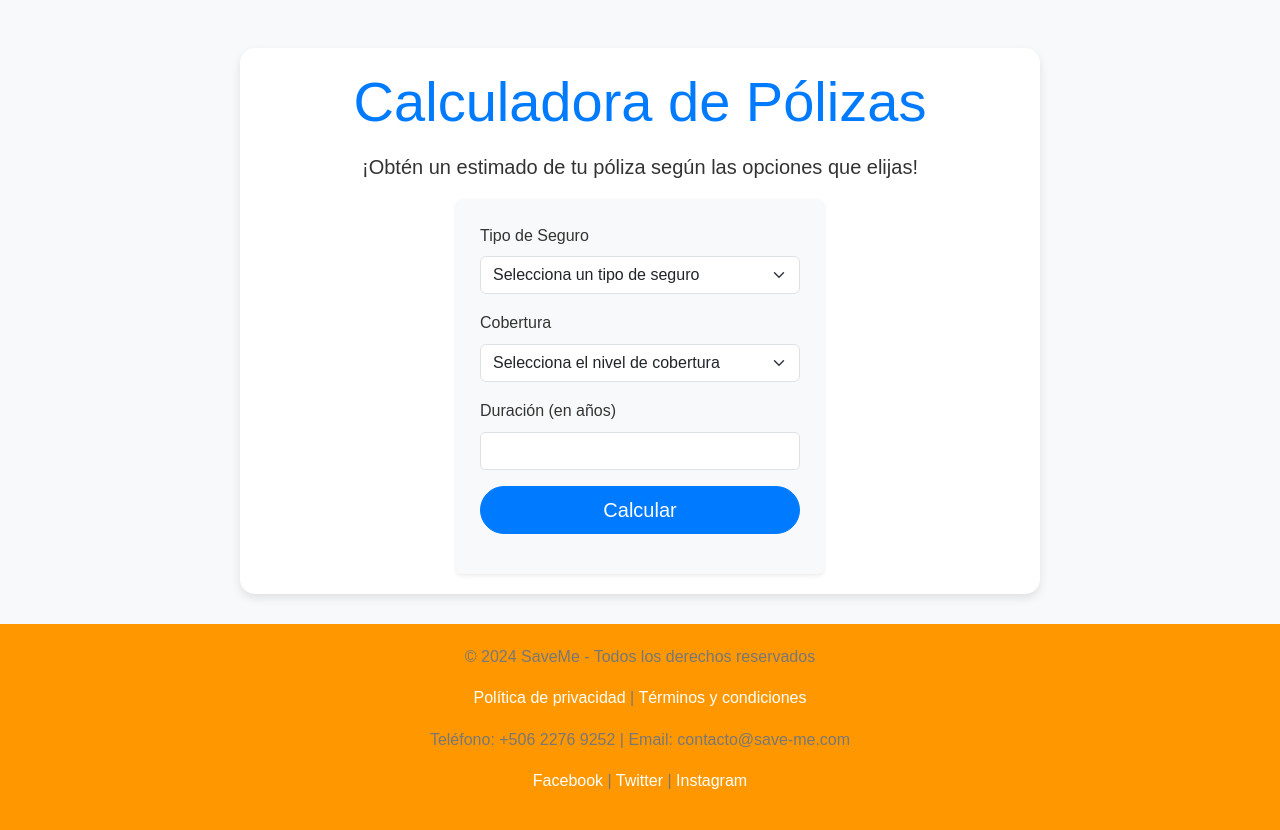
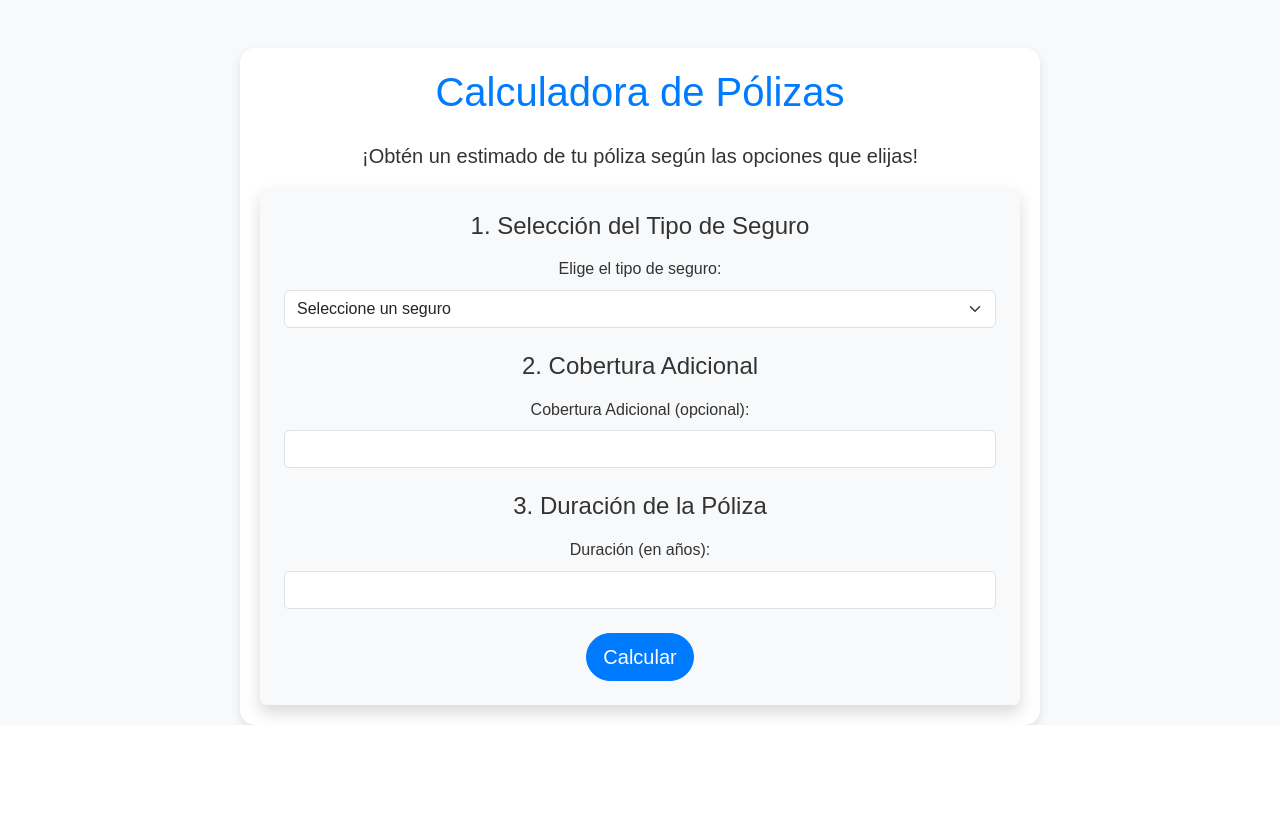
Before and after one commit to DaniEspinoza05/ProyectoSeguros, a PHP site: page /calculadora.php in a window 1280 px wide. Shown: the part 96-926 px from the top of the page. After the commit the page ends 821 px from the top, so only its background shows below. Run offline with PHP 8.4, Linux system fonts and the light colour scheme; data that the repository does not hold is empty.

Commit message:
Mejora en la Calculadora de Seguros
Se mejoró la calculadora de seguros, la cual usa la base de datos y compara la prima y los costes de cada póliza.

```diff
--- a/calculadora.php
+++ b/calculadora.php
@@ -1,6 +1,17 @@
 <?php
 session_start();
 include('navbar.php');
+include('db_connection.php'); // Conexión a la base de datos
+
+// Consulta para obtener los seguros disponibles
+$query = "SELECT id, nombre, tipo FROM seguros WHERE fecha_disponible_desde <= CURDATE() AND fecha_disponible_hasta >= CURDATE()";
+$result = $conn->query($query);
+$seguros = [];
+if ($result && $result->num_rows > 0) {
+    while ($row = $result->fetch_assoc()) {
+        $seguros[] = $row; // Guardamos cada seguro en un array
+    }
+}
 ?>
 
 <!DOCTYPE html>
@@ -9,101 +20,95 @@ include('navbar.php');
     <meta charset="UTF-8">
     <meta name="viewport" content="width=device-width, initial-scale=1.0">
     <title>Calculadora de Pólizas - SaveMe</title>
-
-    <!-- Incluir Bootstrap y tu archivo CSS común -->
-    <link href="https://cdn.jsdelivr.net/npm/bootstrap@5.3.0-alpha1/dist/css/bootstrap.min.css" rel="stylesheet">
+    <!-- Bootstrap CSS -->
+    <link href="https://cdn.jsdelivr.net/npm/bootstrap@5.3.0-alpha3/dist/css/bootstrap.min.css" rel="stylesheet">
     <link href="css/index.css" rel="stylesheet">
 </head>
 <body>
-    <main class="container mt-5">
-        <!-- Título y descripción -->
-        <div class="text-center">
-            <h1 class="display-4 mb-3">Calculadora de Pólizas</h1>
-            <p class="lead">¡Obtén un estimado de tu póliza según las opciones que elijas!</p>
-        </div>
+    <div class="container mt-5">
+        <h1 class="text-center mb-4">Calculadora de Pólizas</h1>
+        <p class="text-center lead">¡Obtén un estimado de tu póliza según las opciones que elijas!</p>
 
         <!-- Formulario de la calculadora -->
-        <div class="row justify-content-center">
-            <div class="col-md-6">
-                <form id="calculadoraForm" method="POST" action="calculadora.php" class="bg-light p-4 rounded shadow-sm">
-                    <div class="mb-3">
-                        <label for="tipoSeguro" class="form-label">Tipo de Seguro</label>
-                        <select class="form-select" id="tipoSeguro" name="tipoSeguro" required>
-                            <option value="">Selecciona un tipo de seguro</option>
-                            <option value="salud">Seguro de Salud</option>
-                            <option value="vida">Seguro de Vida</option>
-                            <option value="auto">Seguro de Automóvil</option>
+        <form action="" method="POST" class="shadow p-4 rounded" style="background-color: #f8f9fa;">
+            <!-- Selección de Seguro -->
+            <section class="mb-4">
+                <h2 class="h4 mb-3">1. Selección del Tipo de Seguro</h2>
+                <div class="form-group mb-3">
+                    <label for="tipo_seguro" class="form-label">Elige el tipo de seguro:</label>
+                    <select id="tipo_seguro" name="tipo_seguro" class="form-select" required>
+                        <option value="" disabled selected>Seleccione un seguro</option>
+                        <?php foreach ($seguros as $seguro): ?>
+                            <option value="<?= htmlspecialchars($seguro['id']) ?>">
+                                <?= htmlspecialchars($seguro['nombre'] . " - " . $seguro['tipo']) ?>
+                            </option>
+                        <?php endforeach; ?>
                     </select>
                 </div>
+            </section>
 
-                    <div class="mb-3">
-                        <label for="cobertura" class="form-label">Cobertura</label>
-                        <select class="form-select" id="cobertura" name="cobertura" required>
-                            <option value="">Selecciona el nivel de cobertura</option>
-                            <option value="basico">Básico</option>
-                            <option value="medio">Medio</option>
-                            <option value="alto">Alto</option>
-                        </select>
+            <!-- Cobertura Adicional -->
+            <section class="mb-4">
+                <h2 class="h4 mb-3">2. Cobertura Adicional</h2>
+                <div class="form-group mb-3">
+                    <label for="cobertura" class="form-label">Cobertura Adicional (opcional):</label>
+                    <input type="text" class="form-control" id="cobertura" name="cobertura">
                 </div>
+            </section>
 
-                    <div class="mb-3">
-                        <label for="duracion" class="form-label">Duración (en años)</label>
-                        <input type="number" class="form-control" id="duracion" name="duracion" required min="1" max="10">
+            <!-- Duración -->
+            <section class="mb-4">
+                <h2 class="h4 mb-3">3. Duración de la Póliza</h2>
+                <div class="form-group mb-3">
+                    <label for="duracion" class="form-label">Duración (en años):</label>
+                    <input type="number" class="form-control" id="duracion" name="duracion" min="1" max="10" required>
                 </div>
+            </section>
 
-                    <div class="mb-3 text-center">
-                        <button type="submit" class="btn btn-primary btn-lg w-100">Calcular</button>
+            <!-- Botón de envío -->
+            <div class="text-center">
+                <button type="submit" class="btn btn-primary btn-lg">Calcular</button>
             </div>
         </form>
-            </div>
-        </div>
 
-        <!-- Resultados de la calculadora -->
-        <?php if ($_SERVER['REQUEST_METHOD'] == 'POST'): ?>
         <?php
-                // Recoger los datos del formulario
-                $tipoSeguro = $_POST['tipoSeguro'];
+        // Calcular el precio cuando se envía el formulario
+        if ($_SERVER['REQUEST_METHOD'] == 'POST' && isset($_POST['tipo_seguro'], $_POST['duracion'])) {
+            $tipoSeguroId = $_POST['tipo_seguro'];
             $cobertura = $_POST['cobertura'];
             $duracion = $_POST['duracion'];
 
-                // Establecer tarifas base para cada tipo de seguro
-                $tarifas = [
-                    'salud' => 150,
-                    'vida' => 200,
-                    'auto' => 120
-                ];
+            // Obtener los datos del seguro seleccionado desde la base de datos
+            $query = $conn->query("SELECT * FROM seguros WHERE id = $tipoSeguroId");
+            $seguro = $query->fetch_assoc();
 
-                // Modificadores de cobertura
-                $coberturaMultiplicadores = [
-                    'basico' => 1.0,
-                    'medio' => 1.2,
-                    'alto' => 1.5
-                ];
+            if ($seguro) {
+                // Calcular el precio total basado en la prima mensual y la duración
+                $primaMensual = $seguro['prima_mensual'];
+                $precioFinal = $primaMensual * 12 * $duracion; // Total por la duración en años (12 meses por año)
 
-                // Calcular el precio base según el tipo de seguro
-                $precioBase = $tarifas[$tipoSeguro];
-
-                // Aplicar el multiplicador de cobertura
-                $precioCobertura = $precioBase * $coberturaMultiplicadores[$cobertura];
-
-                // Calcular el precio final (dependiendo de la duración)
-                $precioFinal = $precioCobertura * $duracion;
+                // Si hay cobertura adicional, sumar un valor simbólico (por ejemplo, $50 extra por cobertura adicional)
+                if (!empty($cobertura)) {
+                    $precioFinal += 50; // Esto puede ajustarse
+                }
         ?>
-
+            <!-- Mostrar los resultados -->
             <div class="alert alert-success mt-4">
                 <h4 class="alert-heading">Resultado Estimado</h4>
-                <p><strong>Tipo de Seguro:</strong> <?= ucfirst($tipoSeguro) ?></p>
-                <p><strong>Cobertura:</strong> <?= ucfirst($cobertura) ?></p>
+                <p><strong>Seguro Seleccionado:</strong> <?= htmlspecialchars($seguro['nombre']) ?></p>
+                <p><strong>Descripción:</strong> <?= htmlspecialchars($seguro['descripcion']) ?></p>
+                <p><strong>Cobertura Adicional:</strong> <?= htmlspecialchars($cobertura) ?: 'Ninguna' ?></p>
                 <p><strong>Duración:</strong> <?= $duracion ?> años</p>
                 <p><strong>Precio Estimado de la Póliza:</strong> $<?= number_format($precioFinal, 2) ?></p>
             </div>
-        <?php endif; ?>
-    </main>
+        <?php
+            } else {
+                echo "<div class='alert alert-danger mt-4'>No se pudo encontrar el seguro seleccionado.</div>";
+            }
+        }
+        ?>
+    </div>
 
-    <!-- Incluir jQuery y Bootstrap JS -->
-    <script src="https://code.jquery.com/jquery-3.6.0.min.js"></script>
-    <script src="https://cdn.jsdelivr.net/npm/bootstrap@5.3.0-alpha1/dist/js/bootstrap.bundle.min.js"></script>
-
-    <?php include('footer.php'); ?>
+    <script src="https://cdn.jsdelivr.net/npm/bootstrap@5.3.0-alpha3/dist/js/bootstrap.bundle.min.js"></script>
 </body>
 </html>
```
Lines whose indentation alone changed are shown as unchanged.
